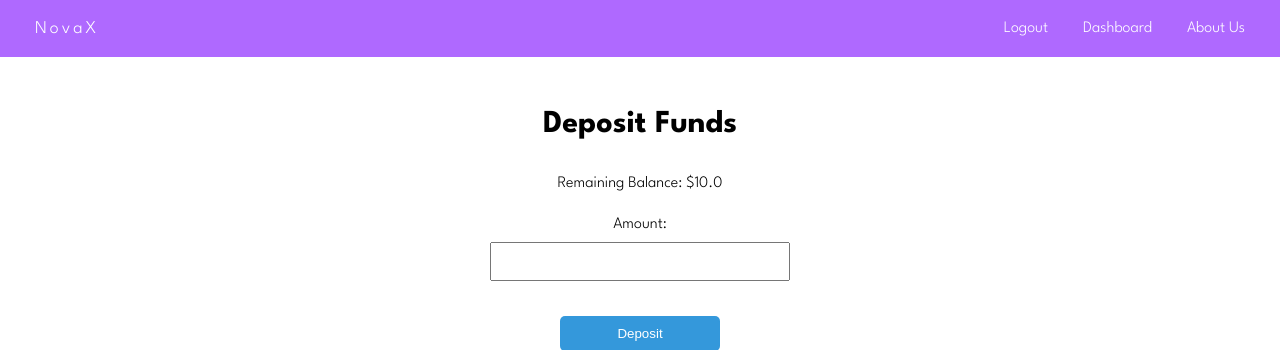
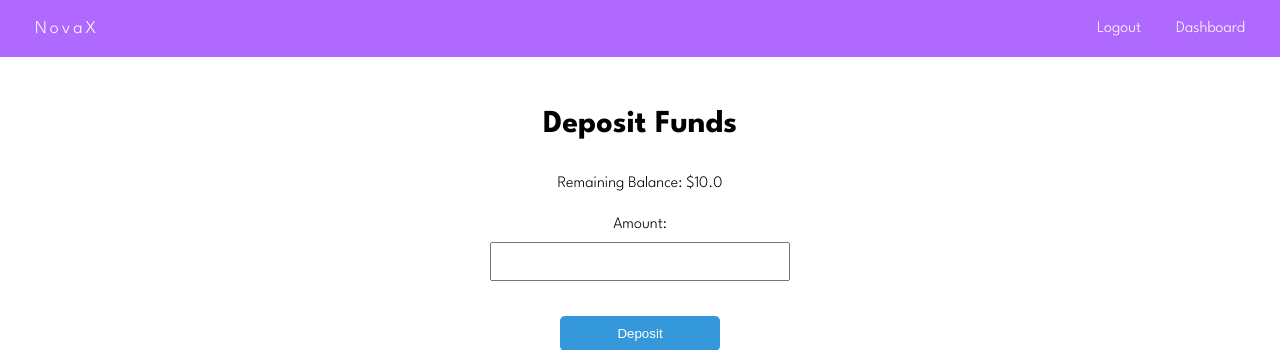
Before and after one commit to mattsel/NovaX-Bank, a Flask app: page /deposit in a window 1280 px wide. Shown: the top 350 px of the page. Run offline with Flask 3, Linux system fonts and the light colour scheme; the visitor is signed in with stand-in values (Sample User, id 1); tables that the repository leaves empty hold one stand-in row (values such as "Sample post").

Commit message:
Fixed deposit nav bar

```diff
--- a/templates/deposit.html
+++ b/templates/deposit.html
@@ -32,7 +32,6 @@
             <li class="name"><a href="{{ url_for('dashboard') }}">NovaX</a></li>
             <li><a href="{{ url_for('index') }}">Logout</a></li>
             <li><a href="{{ url_for('dashboard') }}">Dashboard</a></li>
-            <li><a href="{{ url_for('index') }}#about">About Us</a></li>
         </ul>
     </div>
 
```
